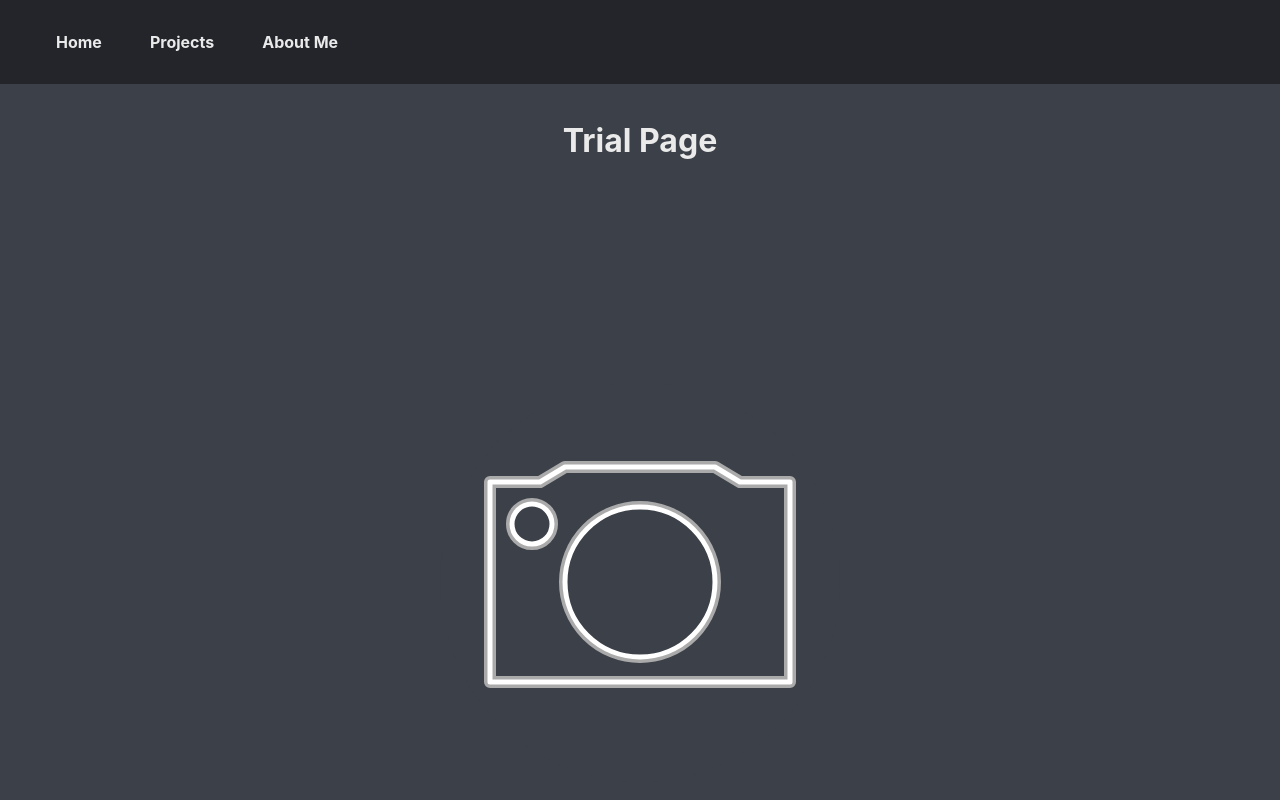
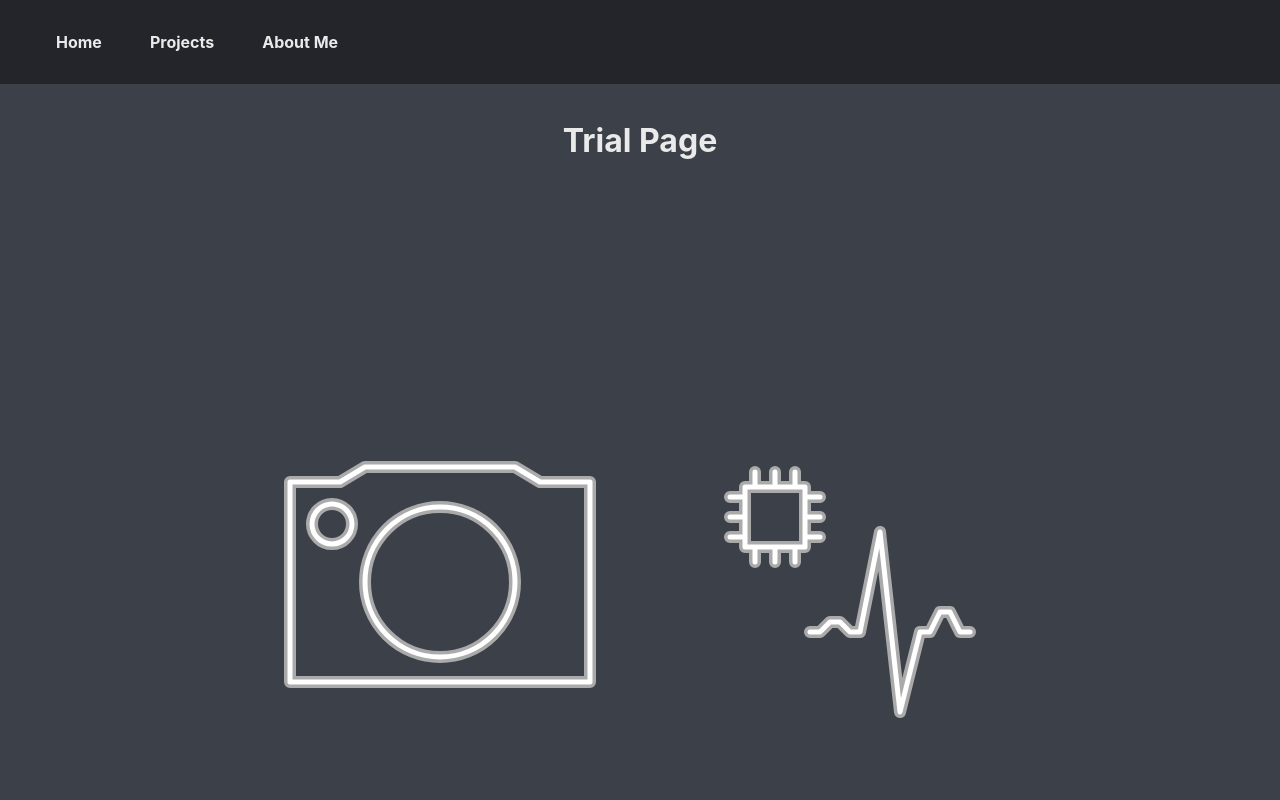
Before and after one commit to cgrundman/christian-grundman-website, a React (Create React App) app: page /trial in a window 1280 px wide. Shown: the top 800 px of the page. Built offline with nearby package versions, Linux system fonts and the light colour scheme.

Commit message:
implement multilogo highlighting

```diff
--- a/src/logos/trial_1.jsx
+++ b/src/logos/computer_vision.jsx
@@ -11,14 +11,12 @@ const Trial1 = (props) => (
     <defs>
       <g id="a">
         <path
-          stroke="#aaa"
           strokeWidth={12}
           strokeLinecap="round"
           strokeLinejoin="round"
           d="M50 300V100h50l25-15h150l25 15h50v200z"
         />
         <circle
-          stroke="#aaa"
           strokeWidth={12}
           strokeMiterlimit={10}
           cx={200}
@@ -29,7 +27,6 @@ const Trial1 = (props) => (
           cx={92}
           cy={142}
           r={20}
-          stroke="#aaa"
           strokeWidth={12}
           strokeMiterlimit={10}
         />
@@ -43,6 +40,7 @@ const Trial1 = (props) => (
         />
         <circle
           stroke="#fff"
+          fill="transparent"
           strokeWidth={5}
           strokeMiterlimit={10}
           cx={200}
@@ -54,6 +52,7 @@ const Trial1 = (props) => (
           cy={142}
           r={20}
           stroke="#fff"
+          fill="transparent"
           strokeWidth={5}
           strokeMiterlimit={10}
         />
--- /dev/null
+++ b/src/logos/ecg.jsx
@@ -0,0 +1,42 @@
+import * as React from "react";
+const Trial2 = (props) => (
+    <svg
+        width="800"
+        height="800"
+        viewBox="0 0 400 400"
+        fill="none"
+        xmlns="http://www.w3.org/2000/svg"
+        {...props}
+    >
+        <defs>
+            <g id="r" stroke-linejoin="round" stroke-linecap="round">
+                <path
+                    d="M0 100h10l10-10h10l10 10h10L70 0l20 180 20-80h10l10-20h10l10 20h10"
+                    stroke-width="12"
+                />
+                <path
+                    d="M0 100h10l10-10h10l10 10h10L70 0l20 180 20-80h10l10-20h10l10 20h10"
+                    stroke="#fff"
+                    stroke-width="5"
+                    fill="transparent"
+                />
+            </g>
+            <g id="s" stroke-linejoin="round" stroke-linecap="round">
+                <path
+                    d="M95 30H81m14 20H81m14 20H81M5 30h14M5 50h14M5 70h14M30 5v14M50 5v14M70 5v14M30 95V81m20 14V81m20 14V81M20 20h60v60H20z"
+                    stroke-width="12"
+                />
+                <path
+                    d="M95 30H81m14 20H81m14 20H81M5 30h14M5 50h14M5 70h14M30 5v14M50 5v14M70 5v14M30 95V81m20 14V81m20 14V81M20 20h60v60H20z"
+                    stroke="#fff"
+                    stroke-width="5"
+                    fill="transparent"
+                />
+            </g>
+        </defs>
+        <circle cx="200" cy="200" r="200" stroke="transparent"/>
+        <use href="#r" x="170" y="150"/>
+        <use href="#s" x="85" y="85"/>
+    </svg>
+);
+export default Trial2;
--- a/src/pages/TrialPage.js
+++ b/src/pages/TrialPage.js
@@ -1,18 +1,32 @@
-import React, { useState } from 'react';
-import './TrialPage.css';
-import Trial1 from '../logos/trial_1.jsx';
-import PageContent from '../components/PageContent';
+import React, { useState } from "react";
+import "./TrialPage.css";
+import Trial1 from "../logos/computer_vision.jsx";
+import Trial2 from "../logos/ecg.jsx";
+import PageContent from "../components/PageContent";
 
 const TrialPage = () => {
-  const [isHighlighted, setIsHighlighted] = useState(false);
 
-  const handleToggleHighlight = () => {
-    setIsHighlighted(!isHighlighted);  // Toggle the state on click
+  const [highlighted, setHighlighted] = useState(null);
+
+  const handleToggleHighlight = (index) => {
+    // Set the clicked image's index to visible, or hide if clicked again
+    setHighlighted((prevIndex) =>
+      prevIndex === index ? null : index
+    );
   };
 
   return (
-    <PageContent title="Trial Page" >
-        <Trial1 className={isHighlighted ? 'highlight' : ''} onClick={handleToggleHighlight} width="400" />
+    <PageContent title="Trial Page">
+      <Trial1
+        className={highlighted === 1 ? "highlight" : ""}
+        onClick={() => handleToggleHighlight(1)}
+        width="400"S
+      />
+      <Trial2
+        className={highlighted === 2 ? "highlight" : ""}
+        onClick={() => handleToggleHighlight(2)}
+        width="400"
+      />
     </PageContent>
   );
 };
```
Also changed, not shown: src/pages/ProjectsPage.js (+65 -27 lines).
